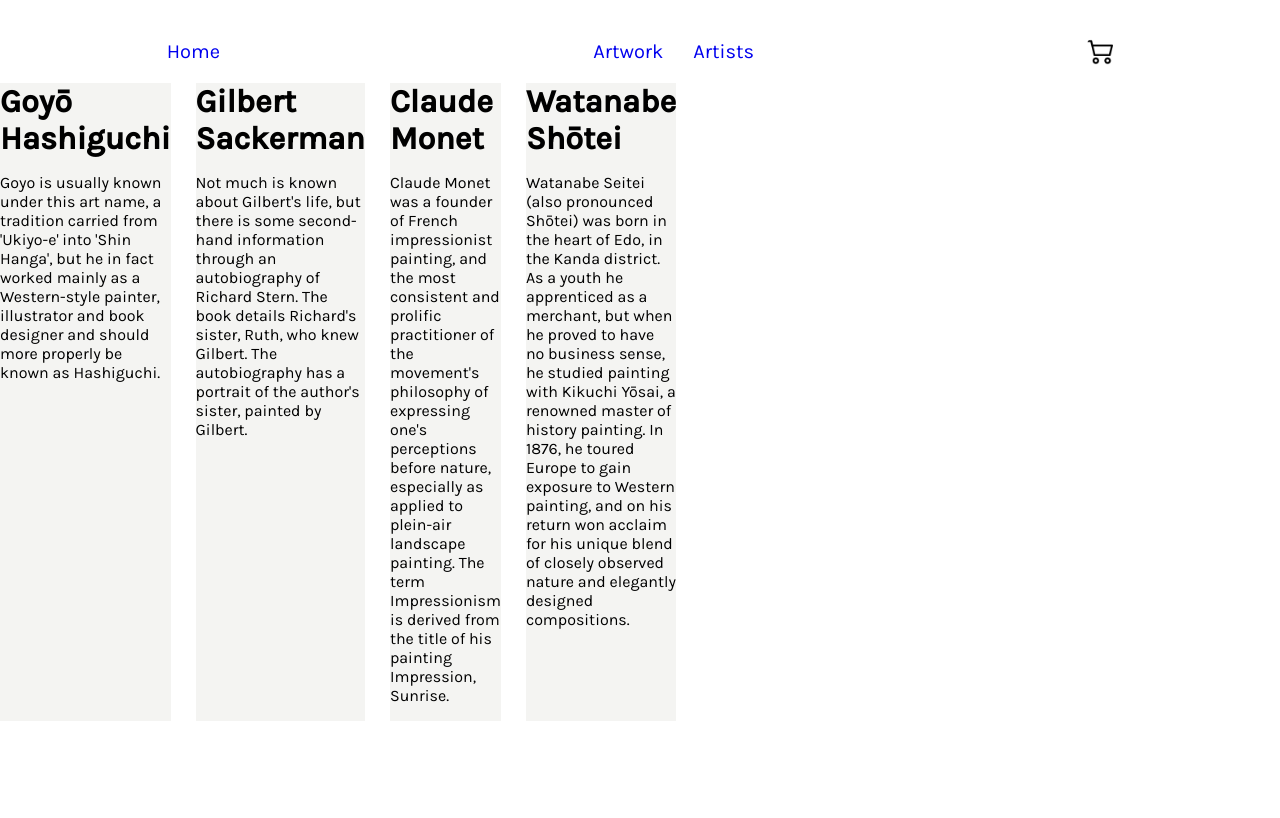
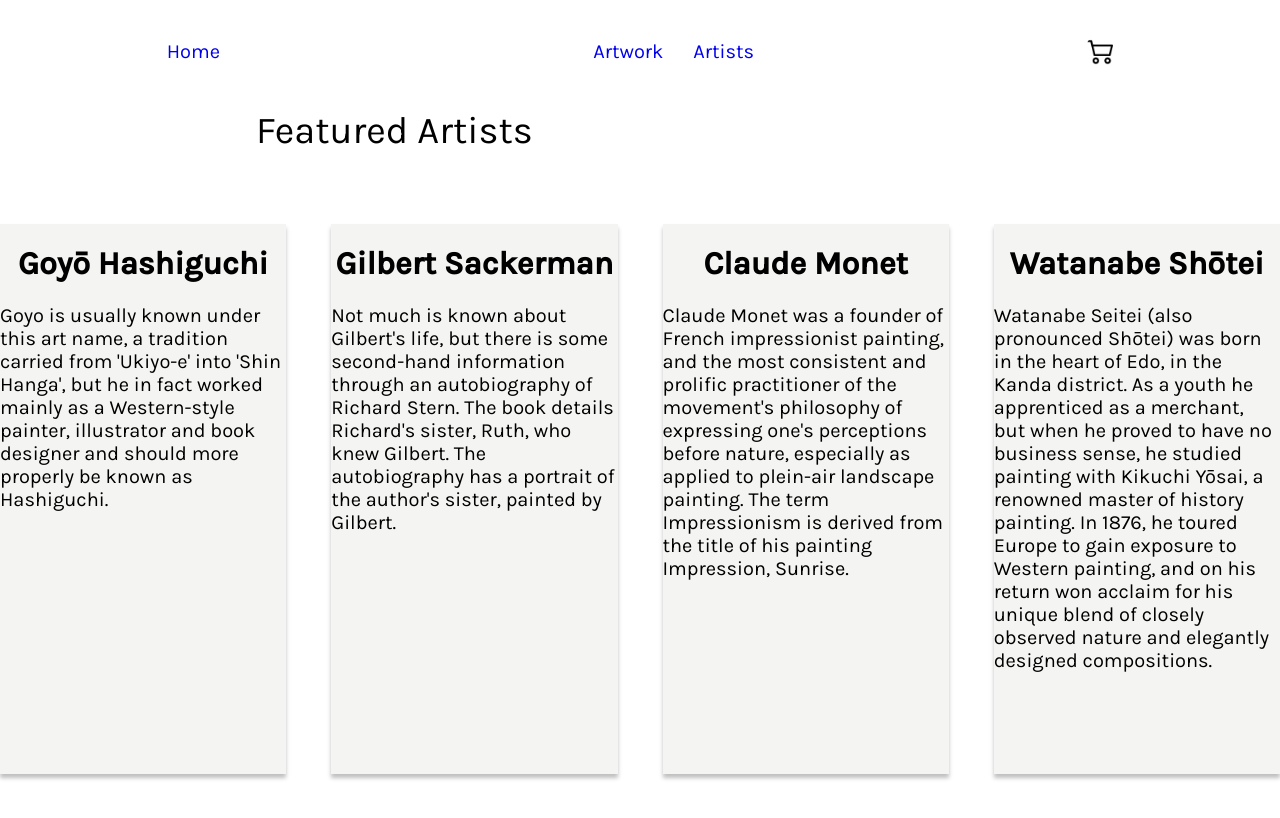
Before and after one commit to CountyClerks/Envi-Store, a React (Vite) app: page /artists in a window 1280 px wide. Built offline with nearby package versions, Linux system fonts and the light colour scheme.

Commit message:
finished styling for Artists page

```diff
--- a/src/Artist.css
+++ b/src/Artist.css
@@ -1,17 +1,32 @@
 .artists-container {
-    width: 500px;
     display: flex;
-    column-gap: 25px;
+    flex-direction: row;
+    justify-content: center;
+    align-items: center;
+    column-gap: 45px;
+    height: 80vh;
+}
+
+.artist {
+    display: flex;
+    flex-direction: column;
+    align-items: center;
+    background-color: #F4F4F2;
+    width: 390px;
+    height: 550px;
+    box-shadow: 0px 4px 4px rgba(0, 0, 0, 0.25);
 }
 
 .artist-title {
-    margin: 0;
+    display: inherit;
+    justify-content: center;
+    font-size: 32px;
 }
 
 .artist-description {
+    display: inherit;
     margin: 0;
+    max-width: 300px;
+    word-wrap: normal;
+    font-size: 1.25rem;
 }
-
-.artist {
-    background-color: #F4F4F2;
-}
--- a/src/components/Artists.jsx
+++ b/src/components/Artists.jsx
@@ -7,14 +7,17 @@ export default function Artist(props) {
         return (
             <div className="artist" key={index}>
                 <h1 className="artist-title">{art.artist}</h1>
-                <p className="artist-desccription">{art.artistDescription}</p>
+                <p className="artist-description">{art.artistDescription}</p>
             </div>
         )
     })
 
     return (
-        <div className="artists-container">
-            {artists}
-        </div>
+        <main>
+            <h1 className="main-title">Featured Artists</h1>
+            <div className="artists-container">
+                {artists}
+            </div>
+        </main>
     )
 }
--- a/src/components/Home.jsx
+++ b/src/components/Home.jsx
@@ -23,7 +23,7 @@ export default function Home(props) {
         <div className="container">
             <main>
                 <div className="home-main">
-                    <h1 className="home-title">Featured Paintings</h1>
+                    <h1 className="main-title">Featured Paintings</h1>
                     {/* <button type="button" className="main-art-button" ></button> */}
                 </div>
                 <div className="home-artwork">
--- a/src/index.css
+++ b/src/index.css
@@ -76,7 +76,7 @@ a:visited {
   margin-bottom: 25px;
 }
 
-.home-title {
+.main-title {
   margin-left: 20%;
   font-weight: 400;
   font-size: 38px;
```
